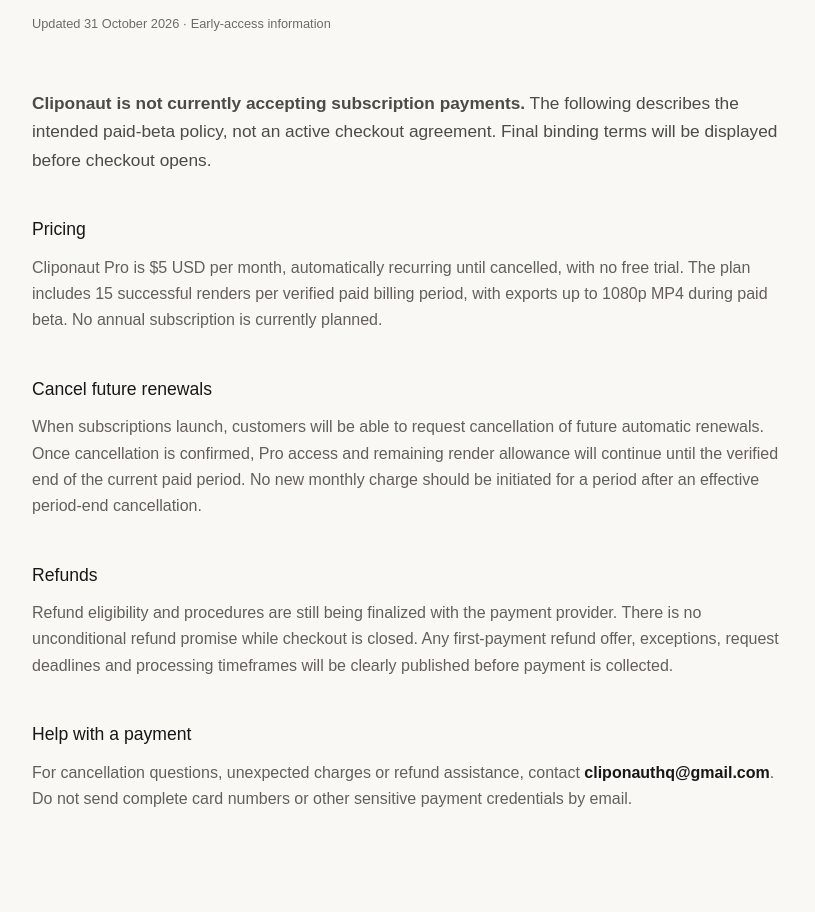
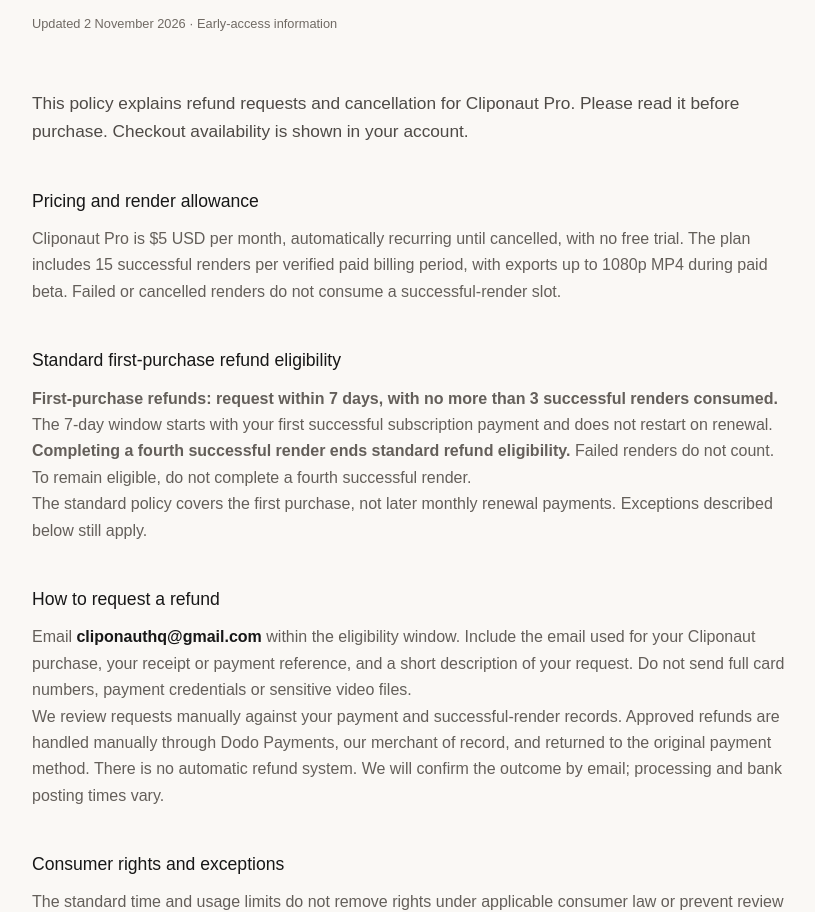
Before and after one commit to mohdayaan007/promptcut-mvp, a Next.js app: page /refunds in a window 1280 px wide. Shown: the part 460-1372 px from the top of the page, without its empty margins (228-1043 px from the left). Built offline with nearby package versions, Linux system fonts and the light colour scheme; a web font is replaced by a local one.

Commit message:
docs(billing): finalize refund policy and disclose 7-day three-render limit before checkout

```diff
--- a/src/app/globals.css
+++ b/src/app/globals.css
@@ -1304,6 +1304,8 @@ body {
 .cliponaut-checkout-control p { margin: 0; color: #e2dbd2; font-size: 0.76rem; line-height: 1.45; }
 .cliponaut-account-card .cliponaut-checkout-control p { color: #554f49; }
 .cliponaut-checkout-control.is-compact { margin-top: 22px; }
+.cliponaut-refund-disclosure { overflow-wrap: anywhere; }
+.cliponaut-refund-disclosure a { color: inherit; text-decoration: underline; text-underline-offset: 3px; }
 .cliponaut-marketing-shell .cliponaut-primary-button { display: inline-flex; width: fit-content; align-items: center; justify-content: center; min-height: 42px; border: 1px solid #ded8d0; border-radius: 2px; padding: 0 16px; background: #f7f2ec; color: #1d1c1a; font: inherit; font-size: 0.84rem; font-weight: 700; text-decoration: none; cursor: pointer; }
 .cliponaut-marketing-shell .cliponaut-primary-button:hover { background: #fffdf9; }
 .cliponaut-marketing-shell .cliponaut-primary-button:disabled { cursor: wait; opacity: 0.7; }
--- a/src/app/pricing/page.js
+++ b/src/app/pricing/page.js
@@ -55,7 +55,7 @@ export default function PricingPage() {
         <p>Your subscription includes 15 successful renders per verified paid billing period. Failed or cancelled renders do not consume a successful-render slot. A new allowance is granted only after renewal payment is confirmed.</p>
       </article>
       <article className="cliponaut-guarantee"><p className="cliponaut-marketing-eyebrow">Your subscription</p><h2>Cancellation and refunds.</h2>
-        <p>Subscribers can stop future renewals. Confirmed cancellations keep already-paid access through the verified period end. Refund eligibility will be described in the final policy before payments are accepted.</p>
+        <p>Cancel anytime through your account. Once cancellation is confirmed, no further renewal is scheduled and access continues through your already-paid period. First-purchase refund requests are reviewed manually under the 7-day / maximum 3 successful renders policy.</p>
         <Link href="/refunds">Read refunds & cancellation</Link>
       </article>
     </section>
--- a/src/app/refunds/page.js
+++ b/src/app/refunds/page.js
@@ -1,13 +1,22 @@
 import { PolicyPage } from "@/components/cliponaut/MarketingLayout";
+import { REFUND_FAILED_RENDERS, REFUND_RENDER_CUTOFF, REFUND_SUMMARY } from "@/lib/billing-policy";
+
 export const metadata = { title: "Refund & Cancellation Policy — Cliponaut" };
-export default function Refunds() { return <PolicyPage eyebrow="Billing" title="Refund & Cancellation Policy">
-  <p><strong>Cliponaut is not currently accepting subscription payments.</strong> The following describes the intended paid-beta policy, not an active checkout agreement. Final binding terms will be displayed before checkout opens.</p>
-  <h2>Pricing</h2>
-  <p>Cliponaut Pro is $5 USD per month, automatically recurring until cancelled, with no free trial. The plan includes 15 successful renders per verified paid billing period, with exports up to 1080p MP4 during paid beta. No annual subscription is currently planned.</p>
+
+export default function Refunds() { return <PolicyPage eyebrow="Billing" title="Refund & Cancellation Policy" updated="2 November 2026">
+  <p>This policy explains refund requests and cancellation for Cliponaut Pro. Please read it before purchase. Checkout availability is shown in your account.</p>
+  <h2>Pricing and render allowance</h2>
+  <p>Cliponaut Pro is $5 USD per month, automatically recurring until cancelled, with no free trial. The plan includes 15 successful renders per verified paid billing period, with exports up to 1080p MP4 during paid beta. Failed or cancelled renders do not consume a successful-render slot.</p>
+  <h2>Standard first-purchase refund eligibility</h2>
+  <p><strong>{REFUND_SUMMARY}</strong> The 7-day window starts with your first successful subscription payment and does not restart on renewal.</p>
+  <p><strong>{REFUND_RENDER_CUTOFF}</strong> {REFUND_FAILED_RENDERS} To remain eligible, do not complete a fourth successful render.</p>
+  <p>The standard policy covers the first purchase, not later monthly renewal payments. Exceptions described below still apply.</p>
+  <h2>How to request a refund</h2>
+  <p>Email <a href="mailto:cliponauthq@gmail.com">cliponauthq@gmail.com</a> within the eligibility window. Include the email used for your Cliponaut purchase, your receipt or payment reference, and a short description of your request. Do not send full card numbers, payment credentials or sensitive video files.</p>
+  <p>We review requests manually against your payment and successful-render records. Approved refunds are handled manually through Dodo Payments, our merchant of record, and returned to the original payment method. There is no automatic refund system. We will confirm the outcome by email; processing and bank posting times vary.</p>
+  <h2>Consumer rights and exceptions</h2>
+  <p>The standard time and usage limits do not remove rights under applicable consumer law or prevent review of duplicate charges and genuine technical failures. Contact us about these issues even if 7 days have passed or more than 3 successful renders were consumed. Dodo Payments may also provide remedies under its <a href="https://dodopayments.com/legal/buyer-terms">buyer terms</a>. This policy does not limit those rights or remedies.</p>
   <h2>Cancel future renewals</h2>
-  <p>When subscriptions launch, customers will be able to request cancellation of future automatic renewals. Once cancellation is confirmed, Pro access and remaining render allowance will continue until the verified end of the current paid period. No new monthly charge should be initiated for a period after an effective period-end cancellation.</p>
-  <h2>Refunds</h2>
-  <p>Refund eligibility and procedures are still being finalized with the payment provider. There is no unconditional refund promise while checkout is closed. Any first-payment refund offer, exceptions, request deadlines and processing timeframes will be clearly published before payment is collected.</p>
-  <h2>Help with a payment</h2>
-  <p>For cancellation questions, unexpected charges or refund assistance, contact <a href="mailto:cliponauthq@gmail.com">cliponauthq@gmail.com</a>. Do not send complete card numbers or other sensitive payment credentials by email.</p>
+  <p>You can cancel anytime through your Cliponaut account. Once cancellation is confirmed, no further renewal is scheduled. Your Pro access and remaining render allowance continue until the end of your already-paid period, then paid access ends.</p>
+  <p>If cancellation is not confirmed or you need help, email <a href="mailto:cliponauthq@gmail.com">cliponauthq@gmail.com</a>. Cancellation and refund requests are separate: requesting cancellation does not itself issue a refund, and requesting a refund does not confirm cancellation. Check your account for cancellation confirmation.</p>
 </PolicyPage>; }
--- a/src/app/terms/page.js
+++ b/src/app/terms/page.js
@@ -1,7 +1,8 @@
 import { PolicyPage } from "@/components/cliponaut/MarketingLayout";
+import { RefundDisclosure } from "@/components/cliponaut/RefundDisclosure";
 export const metadata = { title: "Terms of Service — Cliponaut" };
-export default function Terms() { return <PolicyPage eyebrow="Legal" title="Terms of Service">
-  <p>These terms describe access to Cliponaut, an early-access AI-assisted video editor available at cliponaut.com. Paid subscriptions are not currently open. Please review these terms before using the service.</p>
+export default function Terms() { return <PolicyPage eyebrow="Legal" title="Terms of Service" updated="2 November 2026">
+  <p>These terms describe access to Cliponaut, an early-access AI-assisted video editor available at cliponaut.com. Please review these terms and the refund policy before purchasing or using the service. Checkout availability is shown in your account.</p>
   <h2>Using Cliponaut</h2>
   <p>Cliponaut lets you upload video footage, describe editing changes, and create edited outputs. Features and availability vary during testing. You are responsible for reviewing every output before you publish or rely on it.</p>
   <h2>Rights to your content</h2>
@@ -11,7 +12,11 @@ export default function Terms() { return <PolicyPage eyebrow="Legal" title="Term
   <h2>Availability and outputs</h2>
   <p>Cliponaut is a developing product. We cannot guarantee uninterrupted availability, a particular edit quality, or the suitability or accuracy of AI-assisted decisions. Keep independent copies of your original footage and important outputs.</p>
   <h2>Subscriptions</h2>
-  <p>Cliponaut Pro is $5 USD per month, automatically recurring until cancelled, with no free trial. Each verified paid billing period includes 15 successful renders. Failed or cancelled renders do not consume this allowance. Pending or failed renewal payments do not extend paid access or reset the allowance. Customers can cancel future renewals through their account; confirmed period-end cancellation preserves access through the verified paid period. See <a href="/pricing">Pricing</a> and <a href="/refunds">Refunds & Cancellation</a>.</p>
+  <p>Cliponaut Pro is $5 USD per month, automatically recurring until cancelled, with no free trial. Each verified paid billing period includes 15 successful renders. Failed or cancelled renders do not consume this allowance. Pending or failed renewal payments do not extend paid access or reset the allowance. You can cancel anytime through your account. Once cancellation is confirmed, no further renewal is scheduled and access continues until the end of your already-paid period. See <a href="/pricing">Pricing</a>.</p>
+  <h2>Refund requests</h2>
+  <RefundDisclosure />
+  <p>The standard refund window applies to the first purchase, not later subscription renewals. Refunds are reviewed manually and approved refunds are processed through Dodo Payments; there is no automatic refund system. Contact <a href="mailto:cliponauthq@gmail.com">cliponauthq@gmail.com</a> with your purchase details. Exceptions apply for applicable consumer law, duplicate charges and genuine technical failures, including outside the standard time or usage limits. See the <a href="/refunds">full refund and cancellation policy</a>.</p>
+  <p>Dodo Payments is our merchant of record. Its <a href="https://dodopayments.com/legal/buyer-terms">buyer terms</a> also apply. This policy does not limit your applicable legal rights or remedies under those terms.</p>
   <h2>Updates and contact</h2>
   <p>We may update these terms as the service evolves and will publish the updated date. Questions or reports may be sent to <a href="mailto:cliponauthq@gmail.com">cliponauthq@gmail.com</a>.</p>
 </PolicyPage>; }
--- a/src/components/cliponaut/MarketingLayout.js
+++ b/src/components/cliponaut/MarketingLayout.js
@@ -20,12 +20,12 @@ export function MarketingLayout({ children }) {
   </div>;
 }
 
-export function PolicyPage({ eyebrow, title, children }) {
+export function PolicyPage({ eyebrow, title, updated = "31 October 2026", children }) {
   return <MarketingLayout>
     <article className="cliponaut-policy">
       <p className="cliponaut-marketing-eyebrow">{eyebrow}</p>
       <h1>{title}</h1>
-      <p className="cliponaut-policy-updated">Updated 31 October 2026 · Early-access information</p>
+      <p className="cliponaut-policy-updated">Updated {updated} · Early-access information</p>
       <div className="cliponaut-policy-body">{children}</div>
     </article>
   </MarketingLayout>;
--- /dev/null
+++ b/src/components/cliponaut/RefundDisclosure.js
@@ -0,0 +1,9 @@
+import Link from "next/link";
+import { REFUND_FAILED_RENDERS, REFUND_RENDER_CUTOFF, REFUND_SUMMARY } from "@/lib/billing-policy";
+
+export function RefundDisclosure({ id }) {
+  return <p id={id} className="cliponaut-refund-disclosure">
+    {REFUND_SUMMARY} {REFUND_RENDER_CUTOFF} {REFUND_FAILED_RENDERS}{" "}
+    <Link href="/refunds">Read the full refund policy</Link>.
+  </p>;
+}
--- /dev/null
+++ b/src/lib/billing-policy.js
@@ -0,0 +1,4 @@
+/** Shared customer-facing policy copy; refund decisions remain manual. */
+export const REFUND_SUMMARY = "First-purchase refunds: request within 7 days, with no more than 3 successful renders consumed.";
+export const REFUND_RENDER_CUTOFF = "Completing a fourth successful render ends standard refund eligibility.";
+export const REFUND_FAILED_RENDERS = "Failed renders do not count.";
```
Also changed, not shown: src/components/cliponaut/CheckoutButton.js (+8 -4 lines), 2 other files (tests, documents, lock files or other folders).
